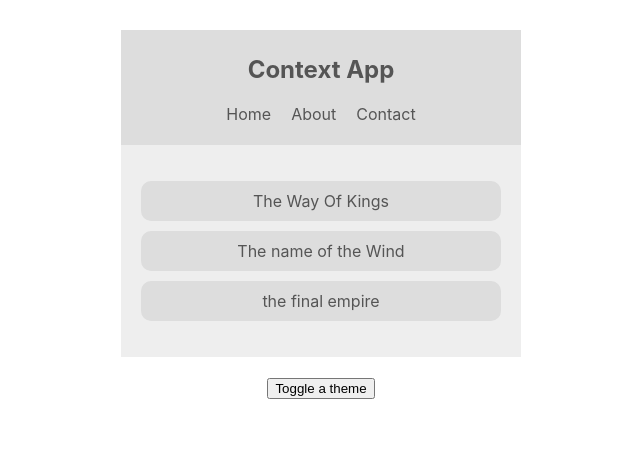
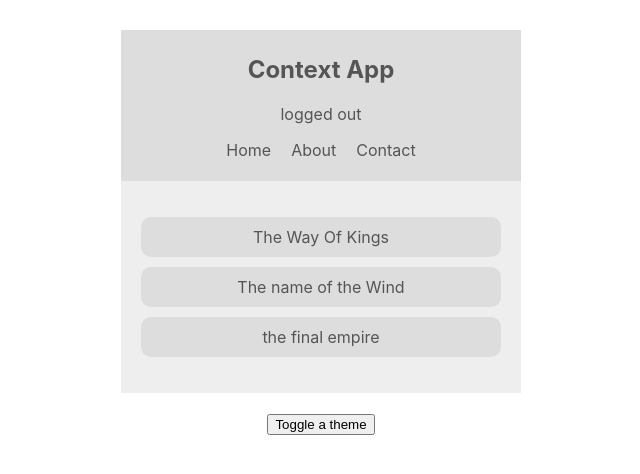
Before and after one commit to Jungir/react-hooks---contexts, a React (Create React App) app: page / in a window 1280 px wide. Shown: the top 474 px of the page, without its empty margins (319-959 px from the left). Built offline with nearby package versions, Linux system fonts and the light colour scheme.

Commit message:
Consume Multiple Contexts

```diff
--- a/src/components/Navbar.js
+++ b/src/components/Navbar.js
@@ -1,18 +1,24 @@
 import React, {Component} from 'react'
 import { ThemeContext } from '../contexts/ThemeContext';
+import { AuthContext } from '../contexts/AuthContext';
 
 class Navbar extends Component{
 
 
+    // to use with funcitons and classes, can consumer multiple context using this syntax
     render(){
         return(
-            // to use with funcitons and classes, can consumer multiple context using this syntax
-            <ThemeContext.Consumer>{(context)=>{
-                const {isLightTheme, light, dark} = context;
+            <AuthContext.Consumer>{(authContext) => (
+                <ThemeContext.Consumer>{(themeContext) => {
+                    const {isAuth, toggleAuth} = authContext;
+                    const {isLightTheme, light, dark} = themeContext;
                     const theme = isLightTheme ? light : dark;
                     return(
                         <nav className="Navbar" style={{background: theme.ui, color : theme.syntax}}>
                         <h1>Context App</h1>
+                        <div onClick={toggleAuth}>
+                            {isAuth ? 'logged in ' : 'logged out'}
+                        </div>
                         <ul>
                             <li>Home</li>
                             <li>About</li>
@@ -21,7 +27,8 @@
                     </nav>
                     )
                 }}</ThemeContext.Consumer>
-        )
+            )}</AuthContext.Consumer>
+        );
     }
 }
 
```
Lines whose indentation alone changed are shown as unchanged.
